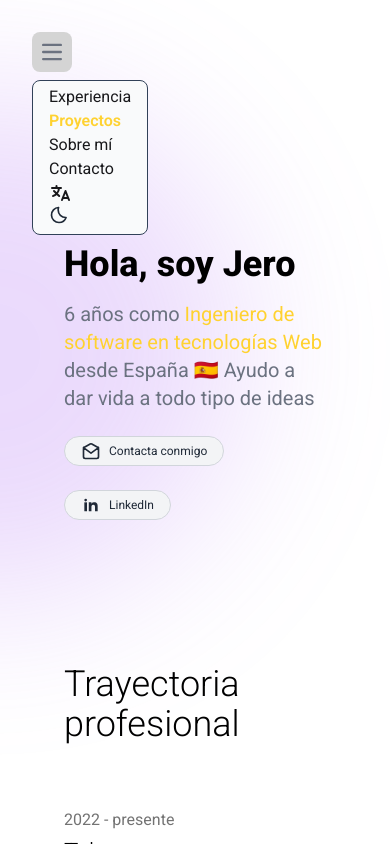
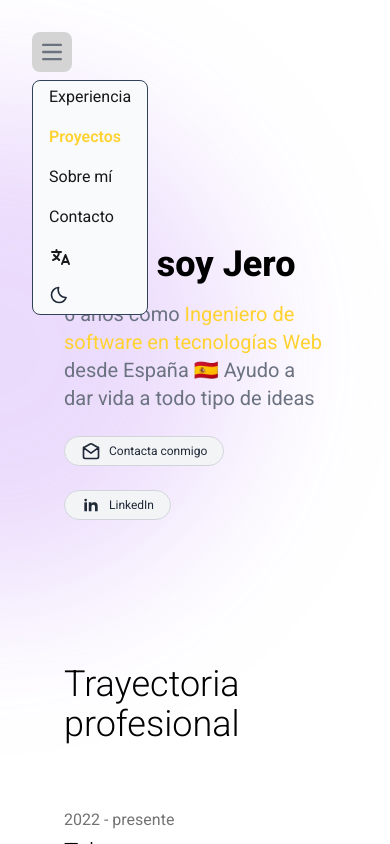
Before and after one commit to hitses/portfolio-react, a React (Vite) app: page / in a window 390 px wide. Both pictures are taken after a click on the button "Open main menu". Shown: the top 844 px of the page. Built offline with nearby package versions, Linux system fonts and the light colour scheme.

Commit message:
feat: ajustar estilos de navegación para mejorar la presentación del menú

```diff
--- a/src/views/Header.tsx
+++ b/src/views/Header.tsx
@@ -167,7 +167,7 @@ const Navbar: React.FC = () => {
             <React.Fragment key={element.label}>
               <a
                 href={element.href}
-                className={`hover:text-amber-300 transition-colors ${
+                className={`block hover:text-amber-300 transition-colors mb-4 ${
                   activeSection === element.href.replace('#', '')
                     ? 'text-amber-300 font-semibold'
                     : ''
@@ -176,11 +176,10 @@ const Navbar: React.FC = () => {
               >
                 {element.label}
               </a>
-              <br />
             </React.Fragment>
           ))}
 
-          <div className='w-6 cursor-pointer hover:text-amber-300 transition-colors'>
+          <div className='w-6 cursor-pointer hover:text-amber-300 transition-colors mb-4'>
             <Multilanguage
               toggleLanguage={() => {
                 toggleLanguage()
```
